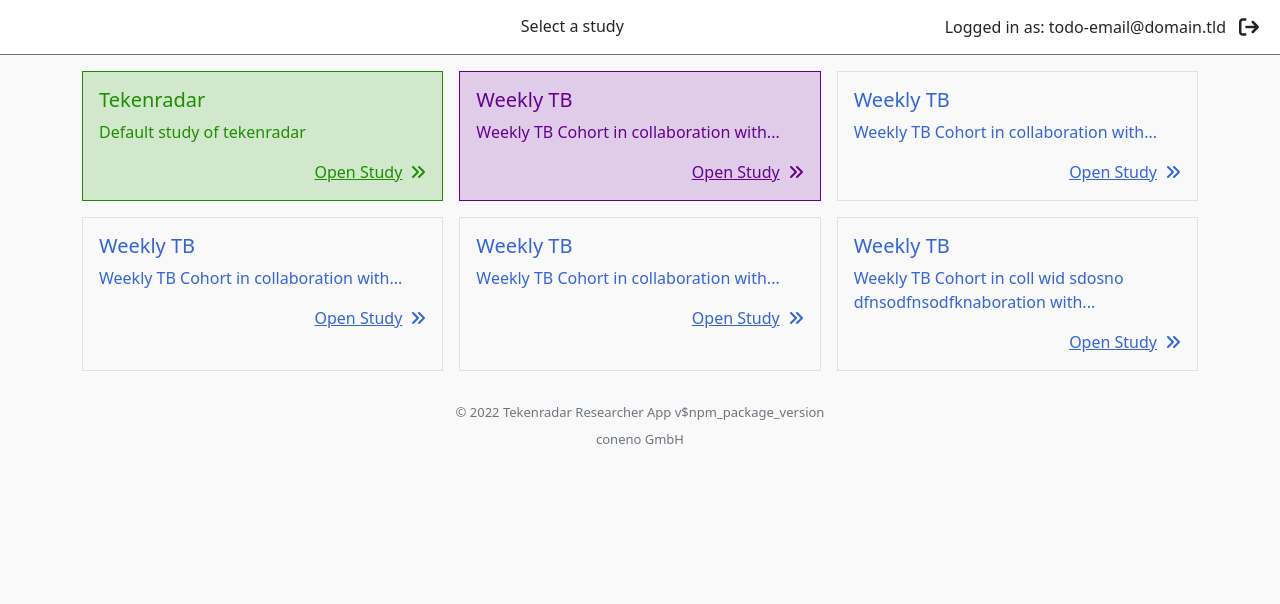
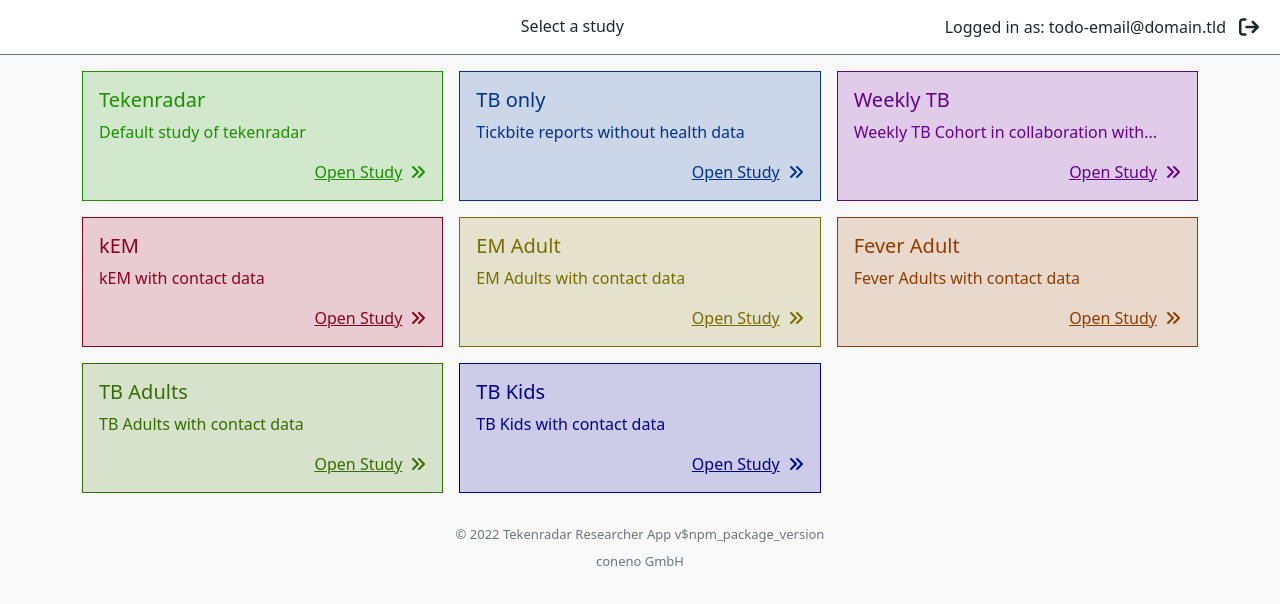
Before and after one commit to tekenradar/researcher-ui, a React (Create React App) app: page /studies in a window 1280 px wide. Shown: the top 604 px of the page. Built offline with nearby package versions, Linux system fonts and the light colour scheme.

Commit message:
adding study list

```diff
--- a/src/hooks/useAppContext.ts
+++ b/src/hooks/useAppContext.ts
@@ -17,11 +17,14 @@
 
 export const dummyStudies = [
   { key: "tekenradar", name: "Tekenradar", description: "Default study of tekenradar" },
+  { key: "tb-only", name: "TB only ", description: "Tickbite reports without health data" },
   { key: "weekly-tb", name: "Weekly TB", description: "Weekly TB Cohort in collaboration with..." },
-  { key: "weekly-tb2", name: "Weekly TB", description: "Weekly TB Cohort in collaboration with..." },
-  { key: "weekly-tb3", name: "Weekly TB", description: "Weekly TB Cohort in collaboration with..." },
-  { key: "weekly-tb4", name: "Weekly TB", description: "Weekly TB Cohort in collaboration with..." },
-  { key: "weekly-tb5", name: "Weekly TB", description: "Weekly TB Cohort in coll wid sdosno dfnsodfnsodfknaboration with..." },
+  //
+  { key: "k-em-contact", name: "kEM", description: "kEM with contact data" },
+  { key: "em-adult-contact", name: "EM Adult", description: "EM Adults with contact data" },
+  { key: "fever-adult-contact", name: "Fever Adult", description: "Fever Adults with contact data" },
+  { key: "tb-adult-contact", name: "TB Adults", description: "TB Adults with contact data" },
+  { key: "tb-kids-contact", name: "TB Kids", description: "TB Kids with contact data" },
 ];
 
 
--- a/src/stylesheets/scss/AppTheme.scss
+++ b/src/stylesheets/scss/AppTheme.scss
@@ -18,7 +18,13 @@
 
 $custom-colors: (
   "study-tekenradar": #1C8E00,
+  "study-tb-only": #00318F,
   "study-weekly-tb": #62008F,
+  "study-k-em-contact": #8F001A,
+  "study-em-adult-contact": #796D01,
+  "study-fever-adult-contact": #8F3C00,
+  "study-tb-adult-contact": #366c00,
+  "study-tb-kids-contact": #00008f,
 );
 
 // Merge the maps
```
